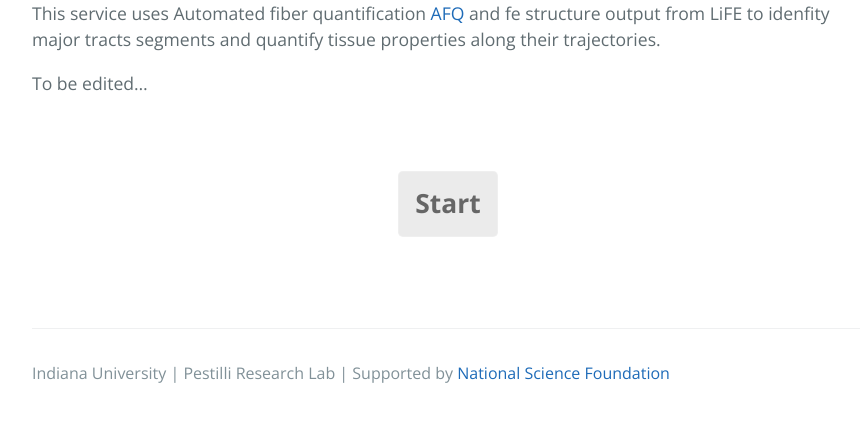
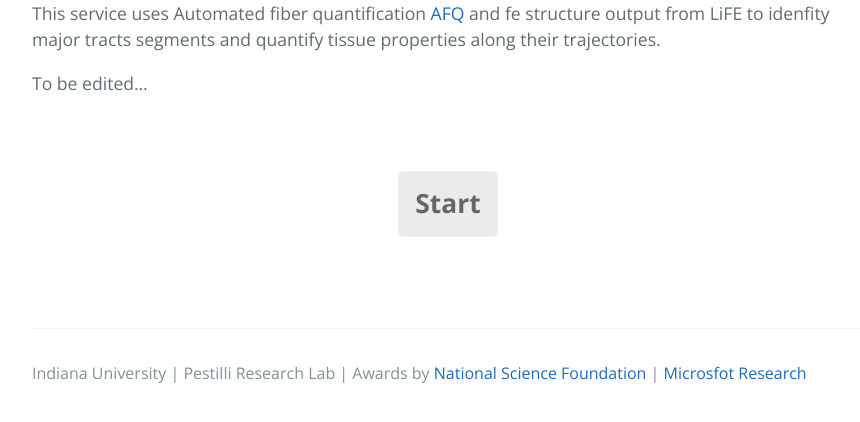
Before and after one commit to brainlife/brainlife.github.io, a Jekyll site: the page built from _pages/majortracts.md, in a window 1280 px wide, cut to the strip 324-746 px from the top of the page. Shown: the whole strip, without its empty margins (192-1052 px from the left). Built offline with Jekyll 4.4.1, drawn with Linux system fonts in a browser that asks for light colours; nearby versions of some CDN libraries.

Commit message:
Update page-footer.html

```diff
--- a/_includes/page-footer.html
+++ b/_includes/page-footer.html
@@ -4,6 +4,6 @@
     -->
     <span class="site-footer-credits">
         Indiana University | Pestilli Research Lab |
-        Supported by <a href="https://www.nsf.gov/awardsearch/showAward?AWD_ID=1636893">National Science Foundation</a>
+        Awards by <a href="https://www.nsf.gov/awardsearch/showAward?AWD_ID=1636893">National Science Foundation</a> | <a href="https://www.microsoft.com/en-us/research/academic-program/microsoft-azure-for-research/">Microsfot Research</a>
     </span>
 </footer>
```
